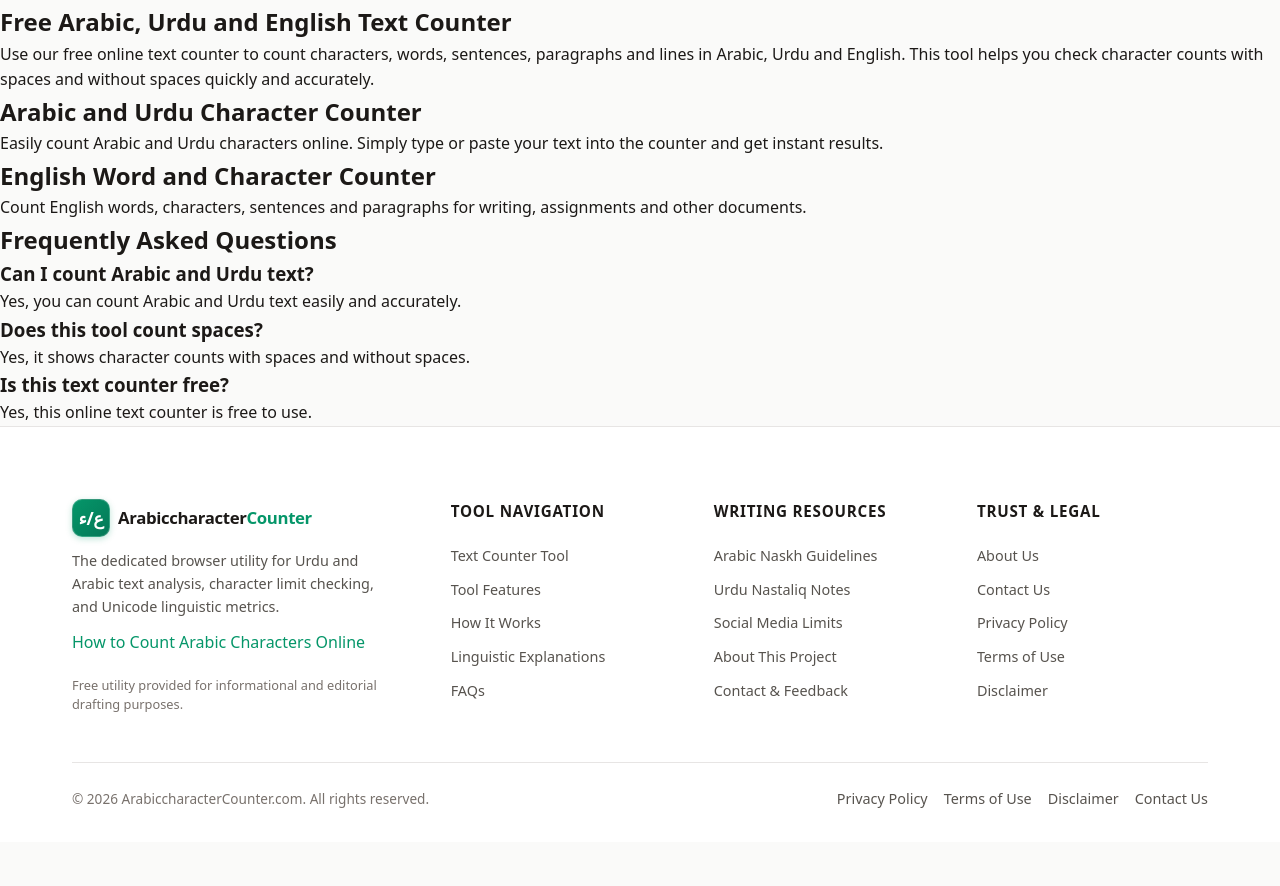
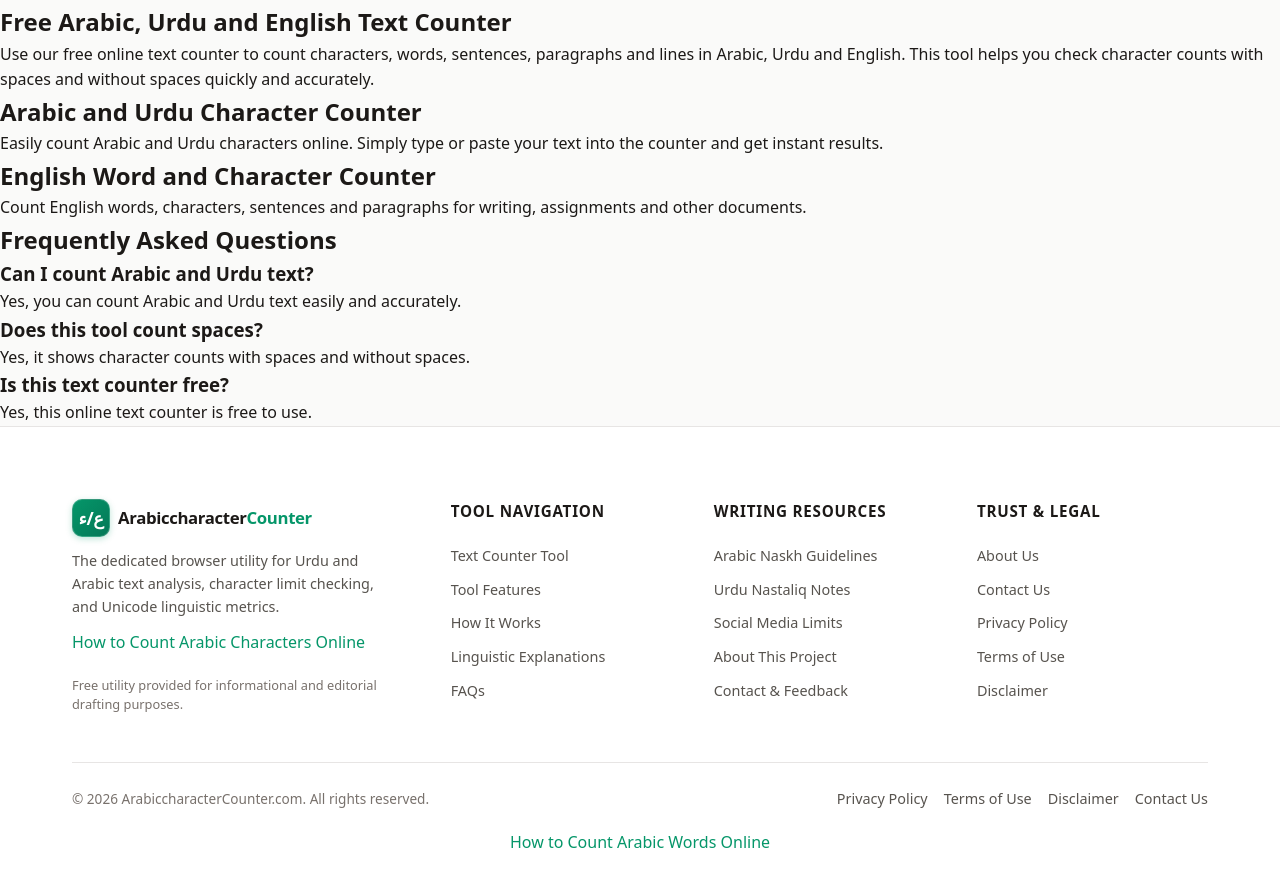
Before and after one commit to arabictextcounter/arabic-counter, a plain HTML site: page index.html in a window 1280 px wide. Shown: the part 8935-9821 px from the top of the page. Before the commit the page ends 9777 px from the top, so only its background shows below. Drawn offline with Linux system fonts and the light colour scheme.

Commit message:
Update index.html

```diff
--- a/index.html
+++ b/index.html
@@ -1090,6 +1090,11 @@
         </div>
       </div>
     </div>
+    <div style="text-align:center; margin:20px;">
+  <a href="arabic-word-counter.html">
+    How to Count Arabic Words Online
+  </a>
+</div>
   </footer>
 
   <!-- Vanilla JavaScript -->
```
